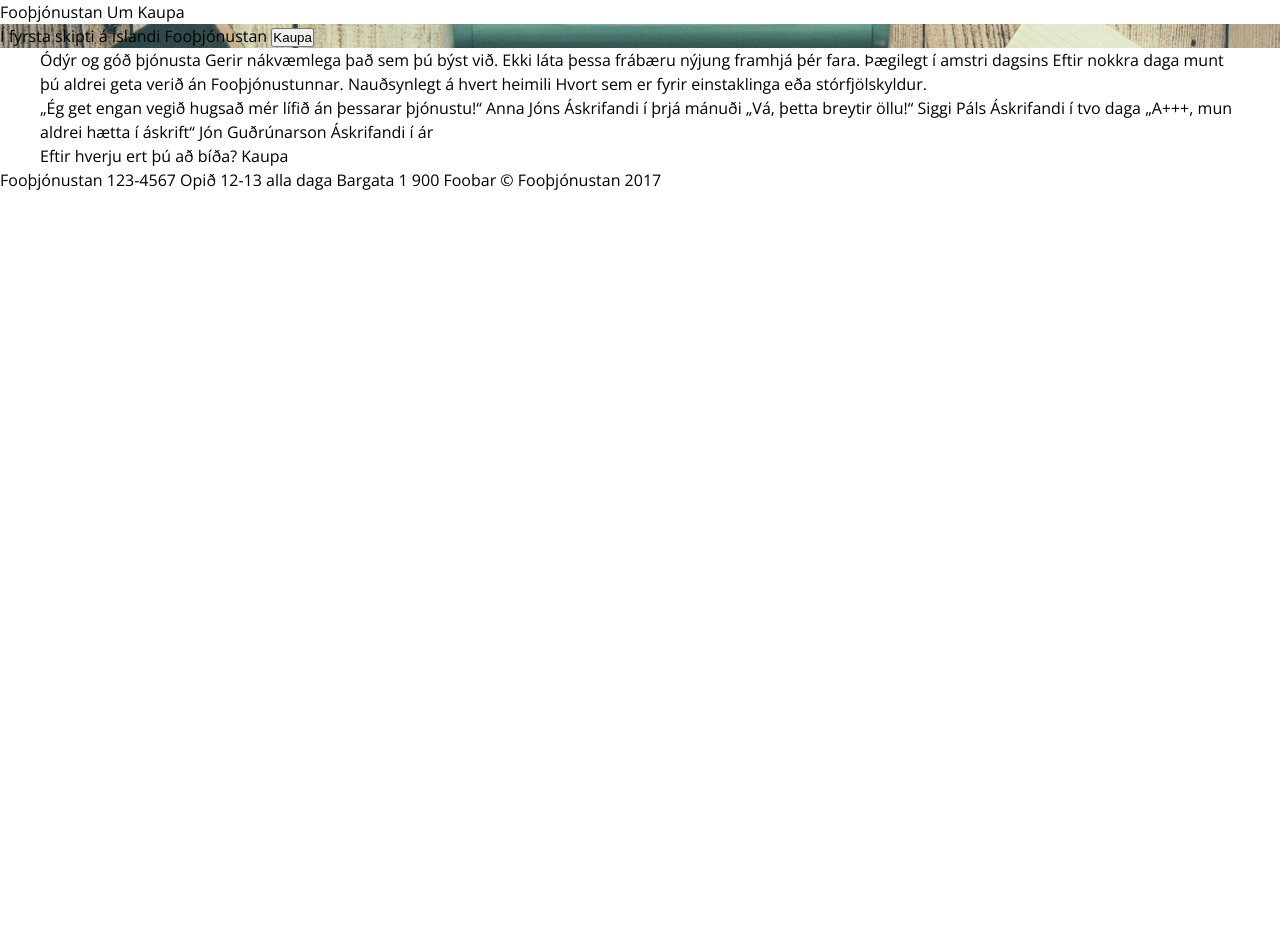
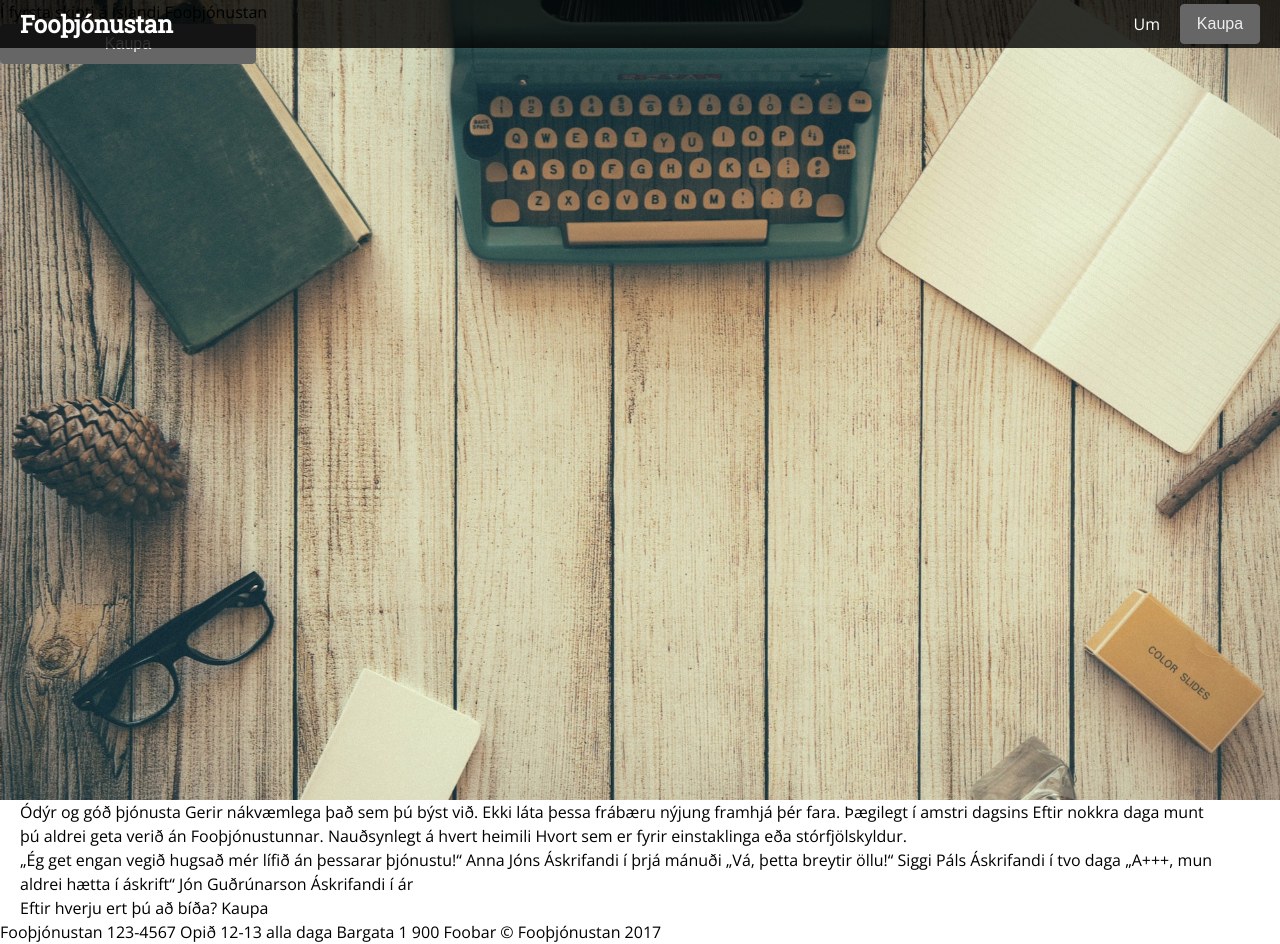
Before and after one commit to ingisteinn/vefforritun-verkefni1, a website: page index.html in a window 1280 px wide. Before the commit the page ends 800 px from the top, so only its background shows below. Drawn offline with nearby package versions, Linux system fonts and the light colour scheme.

Commit message:
Bætti við nav.scss´

```diff
--- a/index.html
+++ b/index.html
@@ -7,18 +7,20 @@
     <link href="https://fonts.googleapis.com/css?family=Open+Sans|Roboto+Slab" rel="stylesheet">
   </head>
   <body>
-    <nav>
-      <div class="menu">
-        Fooþjónustan
-        Um
-        Kaupa
+    <nav class="nav">
+      <div class="nav--index">
+        <a href="index.html" class="nav--home">Fooþjónustan</a>
       </div>
-    </nav>
-    <header class="header">
-      <div class="header--content">
+      <div class="nav--container">
+        <a href="about.html" class="nav--about">Um</a>
+        <button class="button nav--buy">Kaupa</button>
+      </div>
+  	</nav>
+    <header class="index header">
+      <div class="index header--content">
         Í fyrsta skipti á Íslandi
         Fooþjónustan
-        <button>
+        <button class="button">
           Kaupa
         </button>
       </div>
--- /dev/null
+++ b/scss/button.scss
@@ -0,0 +1,32 @@
+.button {
+  display: inline-block;
+
+  width: 100%;
+  max-width: 256px;
+  padding: 10px 5px;
+  margin: 0;
+
+  overflow: hidden;
+
+
+  font-size: 1rem;
+  color: #eee;
+  text-align: center;
+  text-decoration: none;
+  text-overflow: ellipsis;
+  white-space: nowrap;
+
+  cursor: pointer;
+
+  background-color: #666;
+
+  border: 1px solid #666;
+  border-radius: 4px;
+
+  transition: background-color 500ms ease, color 500ms ease;
+
+  &:hover {
+    color: #eee;
+    background-color: #333;
+  }
+}
--- a/scss/index.scss
+++ b/scss/index.scss
@@ -1,8 +1,9 @@
 .header {
-  background: transparent url(bg.jpg) no-repeat fixed 50% 50%;
+  display: flex;
+  background: transparent url(bg.jpg) no-repeat center center fixed;
   background-size: cover;
+  height: $gutter*40;
 }
 
 .header--content {
-
 }
--- a/scss/nav.scss
+++ b/scss/nav.scss
@@ -0,0 +1,45 @@
+.nav {
+  background-color: rgba(0,0,0,0.8);
+  position: fixed;
+  width: 100%;
+  height: 3em;
+  display: flex;
+  align-items: center;
+  justify-content: space-between;
+  padding: $gutter;
+}
+
+.nav a {
+  color: white;
+  text-decoration: none;
+  }
+
+.nav--home{
+  font-family: 'Roboto Slab';
+  font-size: 1.5em;
+  font-weight: bold;
+  left: 1em;
+  display: flex;
+}
+
+.nav--about{
+  font-size: 1em;
+  margin-right: $gutter;
+}
+
+.nav--buy{
+  font-size: 1em;
+  width: 5em;
+}
+
+.nav--index {
+  display: flex;
+  align-items: center;
+}
+
+.nav--container {
+  float: right;
+  display: flex;
+  flex-direction: row;
+  align-items: center;
+}
--- a/styles.scss
+++ b/styles.scss
@@ -19,8 +19,7 @@ html { /* stylelint-disable-line */
   // til þess að texti liggi ekki upp við brún á viewport þegar
   // við erum < 1200px breiðum skjá, setjum margin á báða kanta html
   // ruglar líka ekki í grid overlay
-  margin-right: $gutter;
-  margin-left: $gutter;
+
 
   font-family: 'Open Sans', sans-serif;
   font-size: 16px;
@@ -37,8 +36,8 @@ img { /* stylelint-disable-line */
 
 main { /* stylelint-disable-line */
   max-width: $max-width;
-  margin: 0 auto;
-
+  margin-right: $gutter;
+  margin-left: $gutter;
   // þar sem við erum að eiga við neikvæð margin á grid, setjum overflow-x
   // hér sem hidden, þá fáum við ekki lárétta skrunstiku
   overflow-x: hidden;
@@ -47,3 +46,5 @@ main { /* stylelint-disable-line */
 @import "scss/grid";
 @import "scss/buy";
 @import "scss/index";
+@import "scss/button";
+@import "scss/nav";
```
Also changed, not shown: styles.css.
